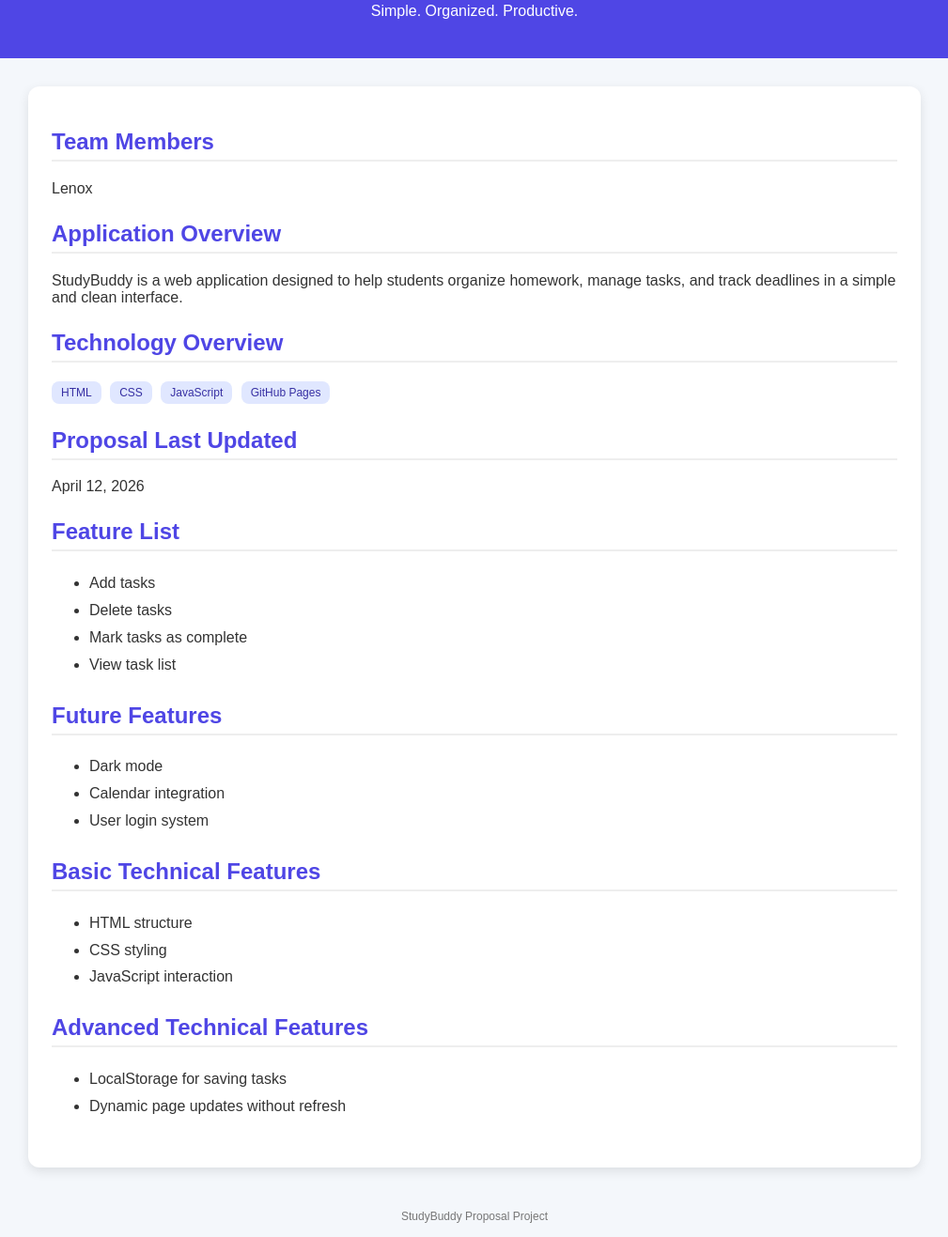
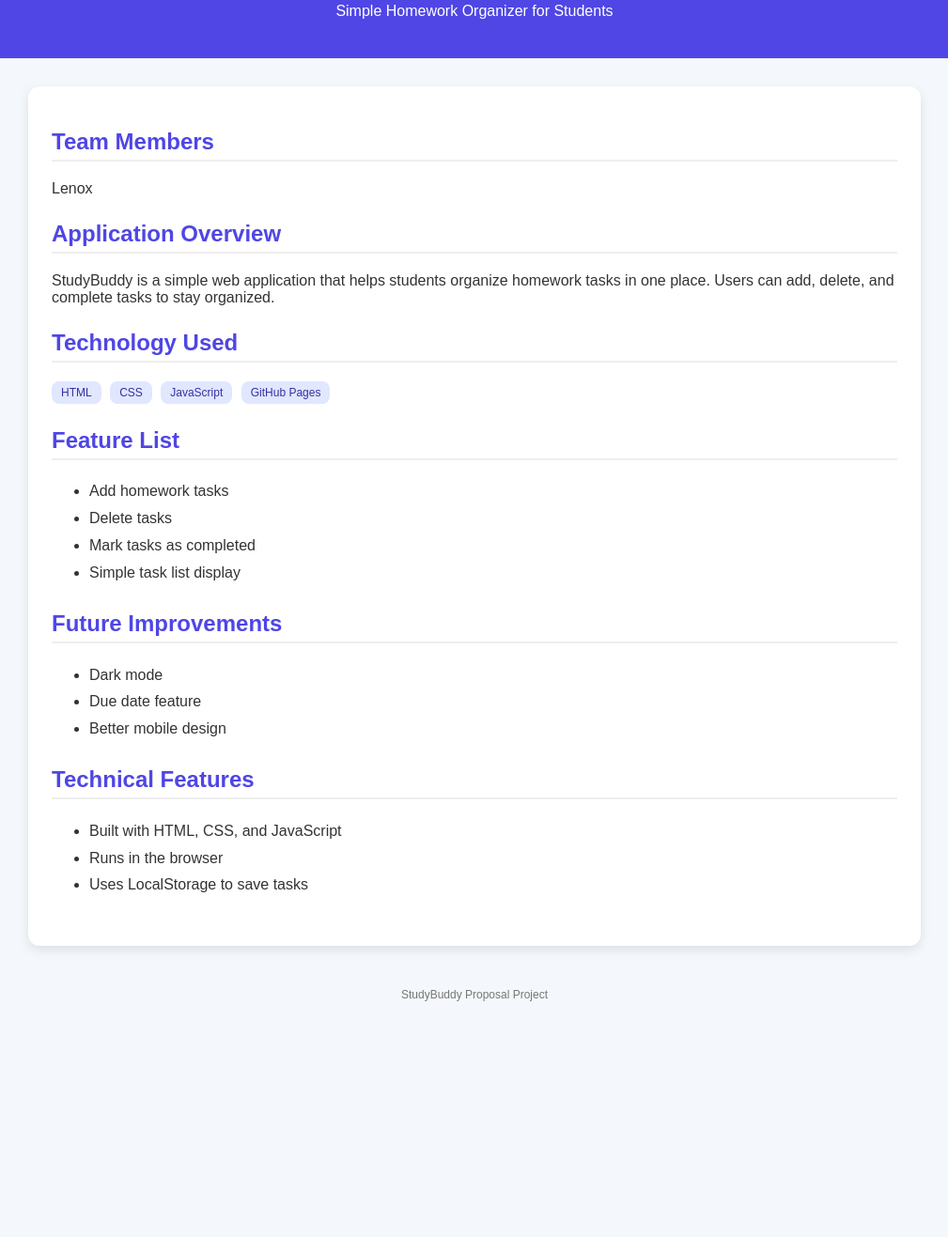
Before and after one commit to lenoxp/StudyBuddyProposal, a plain HTML site: page index.html in a window 1280 px wide. Shown: the part 103-1420 px from the top of the page at 94% size, without its empty margins (135-1144 px from the left). After the commit the page ends 1184 px from the top, so only its background shows below. Drawn offline with Linux system fonts and the light colour scheme.

Commit message:
index.html

```diff
--- a/index.html
+++ b/index.html
@@ -65,7 +65,7 @@
 
 <header>
     <h1>📘 StudyBuddy – Student Task Tracker</h1>
-    <p>Simple. Organized. Productive.</p>
+    <p>Simple Homework Organizer for Students</p>
 </header>
 
 <div class="container">
@@ -78,13 +78,13 @@
     <div class="section">
         <h2>Application Overview</h2>
         <p>
-            StudyBuddy is a web application designed to help students organize homework,
-            manage tasks, and track deadlines in a simple and clean interface.
+            StudyBuddy is a simple web application that helps students organize homework tasks
+            in one place. Users can add, delete, and complete tasks to stay organized.
         </p>
     </div>
 
     <div class="section">
-        <h2>Technology Overview</h2>
+        <h2>Technology Used</h2>
         <span class="tag">HTML</span>
         <span class="tag">CSS</span>
         <span class="tag">JavaScript</span>
@@ -92,43 +92,30 @@
     </div>
 
     <div class="section">
-        <h2>Proposal Last Updated</h2>
-        <p>April 12, 2026</p>
-    </div>
-
-    <div class="section">
         <h2>Feature List</h2>
         <ul>
-            <li>Add tasks</li>
+            <li>Add homework tasks</li>
             <li>Delete tasks</li>
-            <li>Mark tasks as complete</li>
-            <li>View task list</li>
+            <li>Mark tasks as completed</li>
+            <li>Simple task list display</li>
         </ul>
     </div>
 
     <div class="section">
-        <h2>Future Features</h2>
+        <h2>Future Improvements</h2>
         <ul>
             <li>Dark mode</li>
-            <li>Calendar integration</li>
-            <li>User login system</li>
+            <li>Due date feature</li>
+            <li>Better mobile design</li>
         </ul>
     </div>
 
     <div class="section">
-        <h2>Basic Technical Features</h2>
+        <h2>Technical Features</h2>
         <ul>
-            <li>HTML structure</li>
-            <li>CSS styling</li>
-            <li>JavaScript interaction</li>
-        </ul>
-    </div>
-
-    <div class="section">
-        <h2>Advanced Technical Features</h2>
-        <ul>
-            <li>LocalStorage for saving tasks</li>
-            <li>Dynamic page updates without refresh</li>
+            <li>Built with HTML, CSS, and JavaScript</li>
+            <li>Runs in the browser</li>
+            <li>Uses LocalStorage to save tasks</li>
         </ul>
     </div>
 
```
